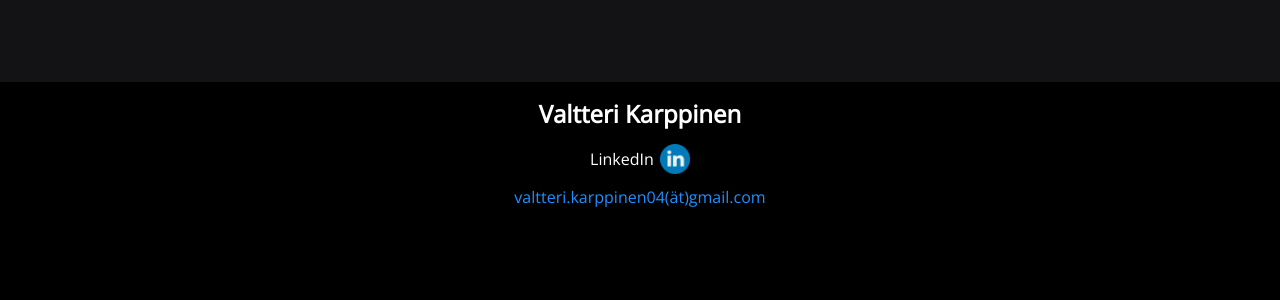
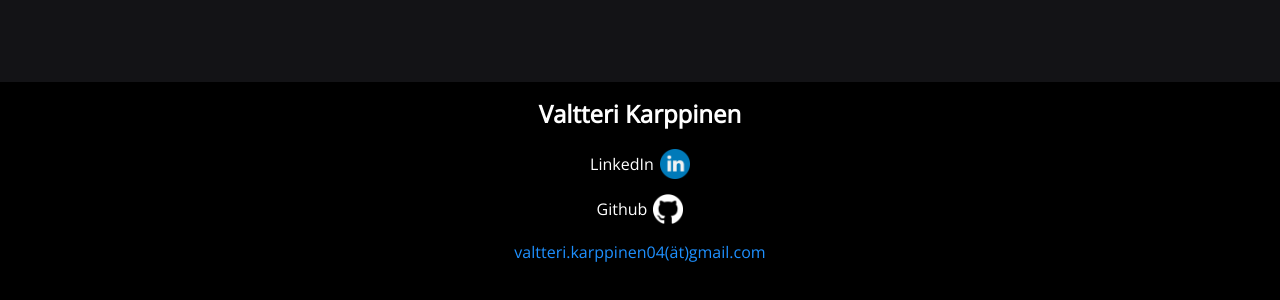
Before and after one commit to valtterii/portfolio_valtteri, a React (Create React App) app: page / in a window 1280 px wide. Shown: the part 2518-2818 px from the top of the page. Built offline with nearby package versions, Linux system fonts and the light colour scheme.

Commit message:
Added footer github link

```diff
--- a/src/components/footer/index.js
+++ b/src/components/footer/index.js
@@ -1,15 +1,21 @@
 import React from 'react'
 import './main.css'
 import linkedin from '../../images/linkedin.png'
+import github from '../../images/github.png'
 
 function Footer() {
   return (
     <div className='footer'>
       <div className='footer_content'>
         <h2> Valtteri Karppinen </h2>
+        <div className='footer_links'>
           <a target={"_blank"} href='https://www.linkedin.com/in/valtteri-karppinen/'>
             LinkedIn <img className='linkedin' src={linkedin} />
           </a>
+          <a target={"_blank"} href='https://github.com/valtterii/portfolio_valtteri'>
+            Github <img className='linkedin' src={github} />
+          </a>
+        </div>
           <p style={{color: "dodgerblue"}}>valtteri.karppinen04(ät)gmail.com</p>
       </div>
     </div>
--- a/src/components/footer/main.css
+++ b/src/components/footer/main.css
@@ -30,3 +30,11 @@
 .footer_content a:hover {
     color: dodgerblue;
 }
+
+.footer_links {
+    display: grid;
+}
+
+.footer_links > a {
+    margin: 5px;
+}
```
Also changed, not shown: src/images/React.png (deleted), src/images/github.png (added).
